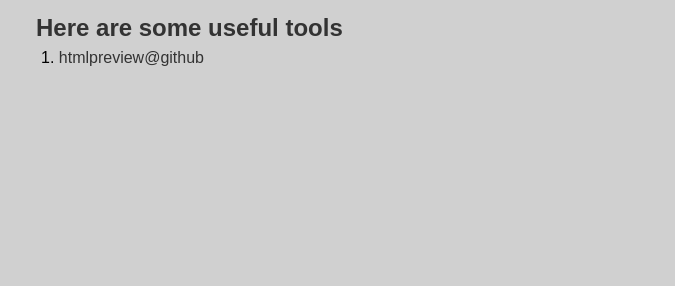
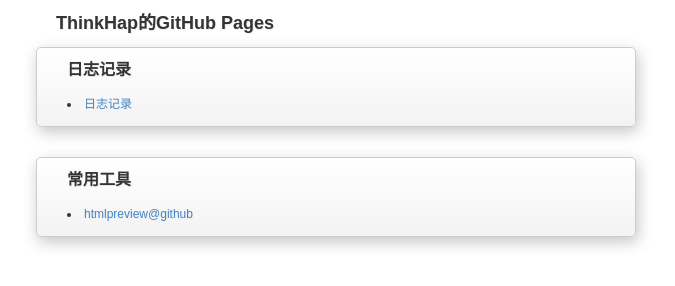
Before and after one commit to ThinkHap/thinkhap.github.io, a plain HTML site: page index.html in a window 1280 px wide. Shown: the whole page, without its empty margins (304-979 px from the left). Drawn offline with nearby package versions, Linux system fonts and the light colour scheme.

Commit message:
update index

```diff
--- /dev/null
+++ b/css/base.css
@@ -0,0 +1,41 @@
+body, form, h1, h2, h3, h4, p, img, ul, li, ol, dl, dt, dd, a, span, input, tr, th, td{
+    margin: 0;
+    padding: 0;
+}
+body {
+    font: normal 12px/1.5 "微软雅黑","Arial","宋体","Simsun","Tahoma",sans-serif;
+    color: #333;
+}
+li{
+    list-style: none;
+}
+img {
+    border: 0 none;
+    vertical-align: top;
+}
+table {
+    border-collapse: collapse;
+    border-spacing: 0;
+}
+.clear-fix:after{
+    display: block;
+    visibility: hidden;
+    font-size: 0;
+    line-height: 0;
+    clear: both;
+    content: "";
+}
+.clear-fix{
+    zoom: 1;
+}
+a{
+    color: #000;
+    text-decoration: none;
+}
+a:visited{
+}
+a:hover{
+    text-decoration: underline;
+}
+a:active{
+}
--- /dev/null
+++ b/css/index.css
@@ -0,0 +1,39 @@
+body {
+    font-size: 12px;
+    text-shadow: 1px 1px #eee;
+    width: 600px;
+    margin: 0 auto;
+}
+a {
+    color: #4183C4;
+}
+h1 {
+     font-size: 18px;
+     padding: 10px 20px;
+}
+.box {
+    padding: 10px 30px;
+    border: 1px solid #ccc;
+    margin-bottom: 30px;
+    border-radius: 5px;-moz-border-radius: 5px;-webkit-border-radius: 5px;
+    background: -moz-linear-gradient(top, #fff, #F3F3F3);
+    background: -webkit-linear-gradient(top, #fff, #F3F3F3);
+    background: -o-linear-gradient(top, #fff, #F3F3F3);
+    filter: progid:DXImageTransform.Microsoft.gradient(startColorstr=#FFFFFFFF, endColorstr=#FFF3F3f3);
+    box-shadow: 2px 5px 15px #c6c6c6;
+}
+.box h2 {
+    font-size: 16px;
+    margin-bottom: 10px;
+}
+.box ul{
+}
+.box li {
+    float: left;
+    width: 460px;
+    list-style: disc inside;
+}
+.box p,
+.box li {
+    line-height: 2em;
+}
--- a/index.html
+++ b/index.html
@@ -3,51 +3,24 @@
     <head>
         <meta charset="utf-8" />
         <title>thinkhap.github.io</title>
-        <style type="text/css">
-            body, form, h1, h2, h3, h4, p, img, ul, li, ol, dl, dt, dd, a, span, input, tr, th, td{margin:0;padding:0;}
-		    body {font:normal 12px/1.5 "Arial", Microsoft Yahei,"宋体","Simsun","Tahoma",sans-serif;}
-		    li {list-style:none;}
-		    img {border:0 none;vertical-align:top;}
-		    table {border-collapse:collapse;border-spacing:0;}
-            .clear-fix:after {display:block;visibility:hidden;font-size:0;line-height:0;clear:both;content:"";}
-            .clear-fix {zoom:1;}
-		    a {
-                color:#333;
-                text-decoration:none;
-                transition: color, .2s, ease-in-out;
-                -moz-transition: color, .2s, ease-in-out;
-                -webkit-transition: color, .2s, ease-in-out;
-                -o-transition: color, .2s, ease-in-out;
-            }
-		    a:hover {
-                color:#f44;
-                text-decoration:underline;
-            }
-
-            body {
-                background-color:#d0d0d0;
-                width: 600px;
-                margin: 0 auto;
-                padding: 10px;
-            }
-            h2 {
-                font-size: 2em;
-                color:#333;
-            }
-            ol li {
-                font-size: 16px;
-                list-style: decimal inside;
-                margin-left: 5px;
-            }
-        </style>
+        <base target="_blank"></base>
+        <link rel="stylesheet" type="text/css" href="css/base.css" />
+        <link rel="stylesheet" type="text/css" href="css/index.css" />
         <script src="http://ajax.googleapis.com/ajax/libs/jquery/1.9.0/jquery.js"></script>
     </head>
     <body>
-        <h2>Here are some useful tools</h2>
-        <ol>
-            <li>
-                <a href="htmlpreview.html" target="_blank">htmlpreview@github</a>
-            </li>
-        </ol>
+        <h1>ThinkHap的GitHub Pages</h1>
+        <div class="box clear-fix">
+            <h2>日志记录</h2>
+            <ol>
+                <li><a href="https://github.com/ThinkHap/thinkhap.github.io/issues">日志记录</a></li>
+            </ol>
+        </div>
+        <div class="box clear-fix">
+            <h2>常用工具</h2>
+            <ol>
+                <li><a href="htmlpreview.html">htmlpreview@github</a></li>
+            </ol>
+        </div>
     </body>
 </html>
```
